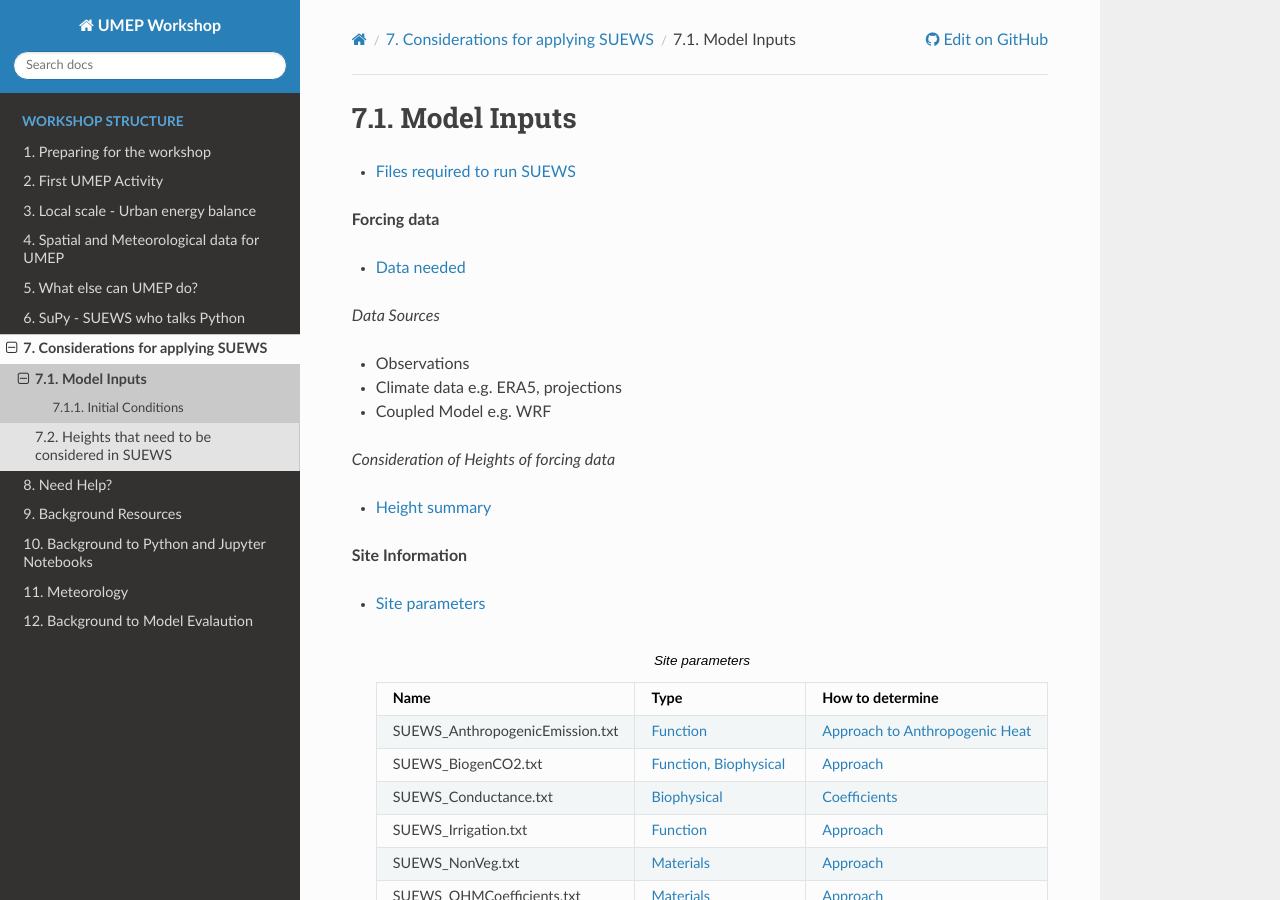
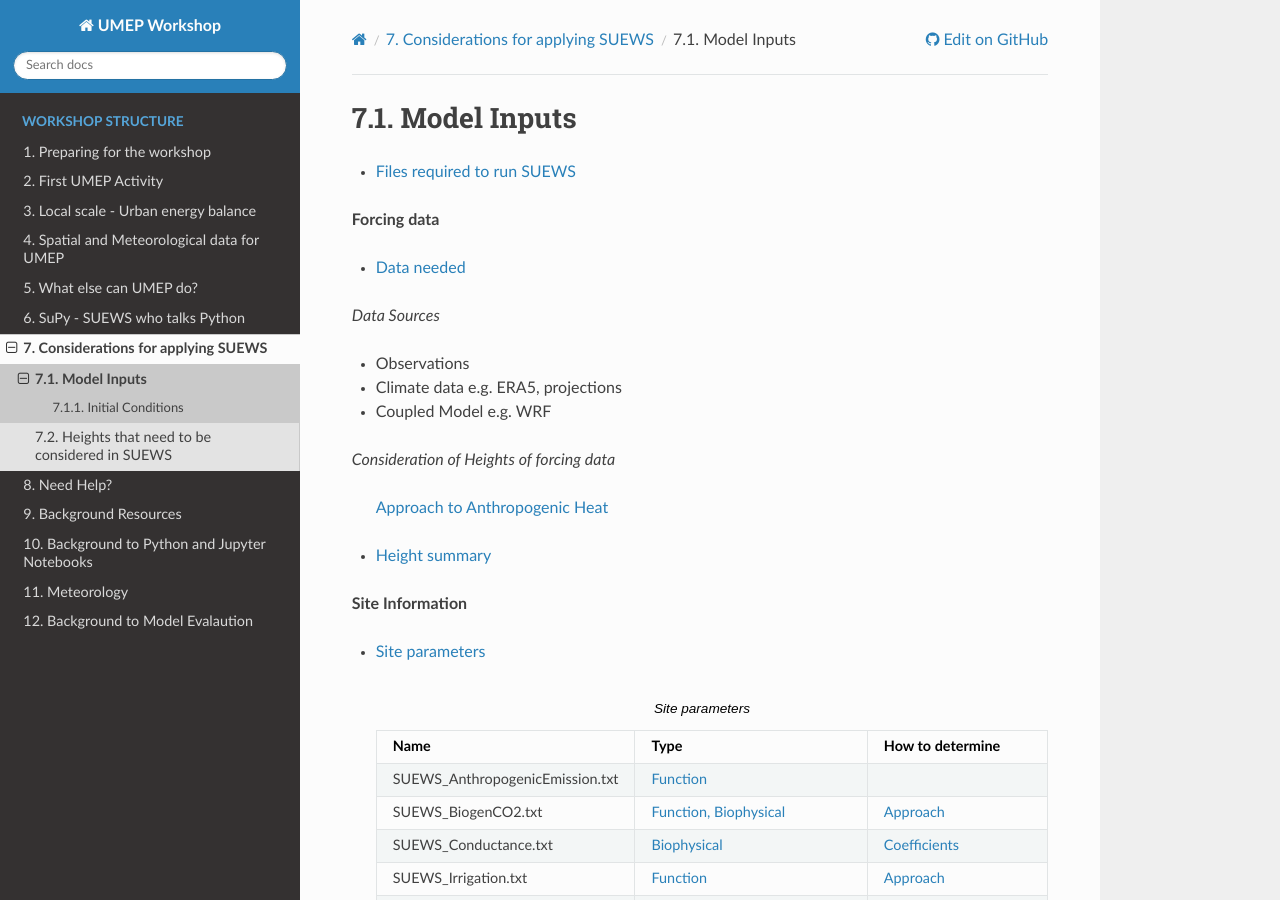
Before and after one commit to Urban-Meteorology-Reading/UMEP-Workshop, a Sphinx documentation site: the page built from source/Parameters/Consider1.rst, in a window 1280 px wide and 900 px high. Built offline with Sphinx 7.4.7 and the Read the Docs theme 2.0.0, drawn with Linux system fonts in a browser that asks for light colours; pages that are not in the unit, such as notebooks, are missing from menus; part of the change alters nothing that is shown.

```diff
--- a/source/Parameters/Consider1.rst
+++ b/source/Parameters/Consider1.rst
@@ -17,6 +17,8 @@ Model Inputs
 
 *Consideration of Heights of forcing data*
 
+  :ref:`T1-QF`
+
 - `Height summary <Height>`
 
 **Site Information**
@@ -32,7 +34,7 @@ Model Inputs
      - How to determine
    * - SUEWS_AnthropogenicEmission.txt
      - `Function <https://suews.readthedocs.io/en/latest/input_files/SUEWS_SiteInfo/SUEWS_AnthropogenicEmission.html>`_
-     - :ref:`T1-QF`
+     -
    * - SUEWS_BiogenCO2.txt
      - `Function, Biophysical <https://suews.readthedocs.io/en/latest/input_files/SUEWS_SiteInfo/SUEWS_BiogenCO2.html>`_
      - `Approach <T1-w>`_
```
